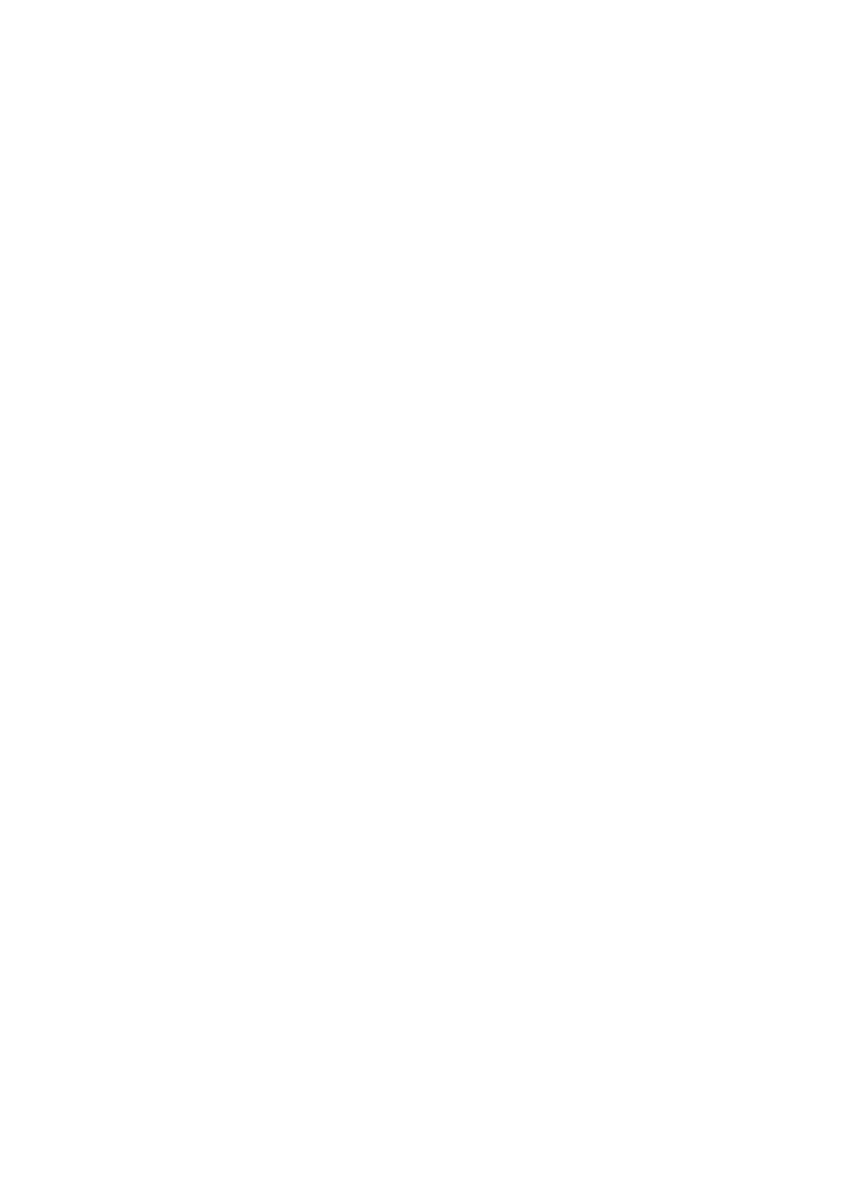
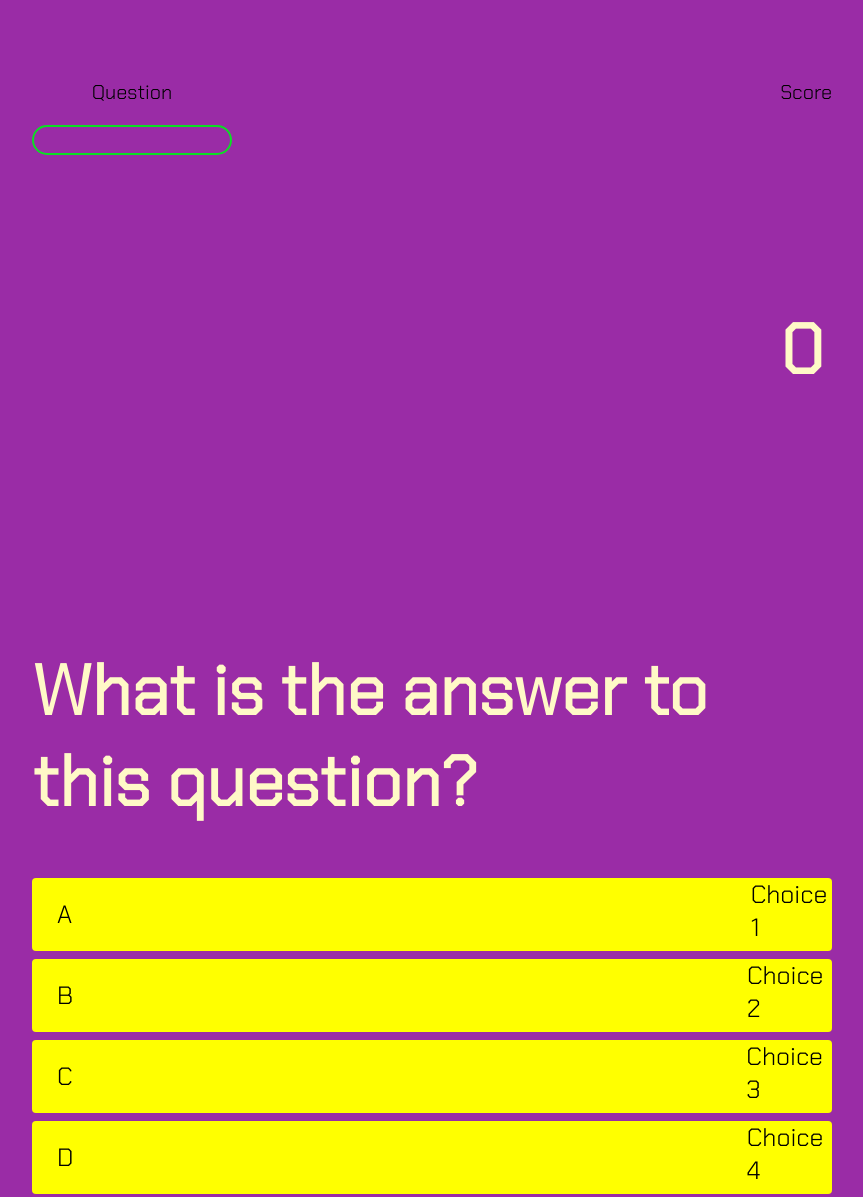
Before and after one commit to elvaplazola/Milestone, a plain HTML site: page game.html in a window 1280 px wide. Shown: the whole page, without its empty margins (208-1071 px from the left). Before the commit the page ends 800 px from the top, so only its background shows below. Drawn offline with Linux system fonts and the light colour scheme.

Commit message:
Question Page

```diff
--- a/game.css
+++ b/game.css
@@ -0,0 +1,56 @@
+body {
+    color: rgb(0, 0, 0);
+}
+.choice-container {
+    display: flex;
+    margin-bottom: 0.8rem;
+    width: 100%;
+    border-radius: 4px;
+    background: yellow;
+    font-size: 4rem;
+    min-width: 80rem;
+}
+.choice-container:hover {
+    cursor: pointer;
+    box-shadow: 0 0.4rem 0 rgb(255, 238, 0);
+    transform: scale(1.02);
+    transform: transform 100ms;
+}
+.choice-prefix {
+    padding: 2rem 2.5rem;
+    width: 100%;
+}
+.correct {
+    background: linear-gradient(32deg, rgb(43, 7, 241) 0%, rgb(8, 41, 255) 100%);
+}
+.incorrect {
+    background: linear-gradient(32deg rgba(230, 29, 29, 1)0%, rgb(224, 11, 11, 1) 100%);
+}
+#leo{
+    display: flex;
+    justify-content: space-between;
+}
+.leo-prefix {
+    text-align: center;
+    font-size: 2rem;
+}
+.leo-main-text {
+    text-align: center;
+}
+#progressBar {
+    width: 20rem;
+    height: 3rem;
+    border: 0.2rem solid rgb(11,223,36);
+    margin-top: 2rem;
+    border-radius: 50px;
+    overflow: hidden;
+}
+#progressBarFull {
+    height: 100%;
+    background: rgb(11,223,36) ;
+    width: 0%;
+}
+@media screen and (max-width: 768px) {
+    .choice-container{
+    min-width: 40rem;}
+}
--- a/game.html
+++ b/game.html
@@ -0,0 +1,53 @@
+<!DOCTYPE html>
+<html lang="en">
+<head>
+    <meta charset="UTF-8">
+    <meta http-equiv="X-UA-Compatible" content="IE=edge">
+    <meta name="viewport" content="width=device-width, initial-scale=1.0">
+    <title> Astrology Trivia Quiz Page</title>
+    <link rel="stylesheet" href="style.css">
+    <link rel="stylesheet" href="game.css">
+</head>
+<body>
+    <div class="container">
+        <div id="game" class="justify-center flex-column">
+        <div id="leo">
+            <div class="leo-item">
+                <p id="progressText" class="leo-prefix">
+                    Question
+                </p>
+                <div id="progressBar">
+                    <div id="progressBarFull"></div>
+                </div>
+            </div>
+<div class="leo-item">
+    <p class="leo-prefix">
+        Score
+    </p>
+    <h1 class="hud-main-text" id="score">
+        0
+    </h1>
+</div>
+        </div>
+        <h1 id="question">What is the answer to this question?</h1>
+        <div class="choice-container">
+           <p class="choice-prefix">A</p>
+           <p class="choice-text" data-number="1">Choice 1</p>
+        </div>
+        <div class="choice-container">
+            <p class="choice-prefix">B</p>
+            <p class="choice-text" data-number="2">Choice 2</p>
+         </div>
+         <div class="choice-container">
+            <p class="choice-prefix">C</p>
+            <p class="choice-text" data-number="3">Choice 3</p>
+         </div>
+         <div class="choice-container">
+            <p class="choice-prefix">D</p>
+            <p class="choice-text" data-number="4">Choice 4</p>
+         </div>
+    </div>
+</div>
+<script src="index.js">
+</body>
+</html>
--- a/style.css
+++ b/style.css
@@ -1,4 +1,4 @@
- @import url('https://fonts.googleapis.com/css2?family=Nova+Flat&display=swap');
+@import url('https://fonts.googleapis.com/css2?family=Chakra+Petch:ital,wght@0,300;1,600&family=Jost:wght@500&display=swap');
 
 :root {
     background-color: rgb(154, 44, 166);
@@ -8,12 +8,13 @@
     margin: 0;
     padding: 0;
     font-size: 62.5%;
-    font-family: 'Nova Flat', cursive;
+    font-family: 'Chakra Petch', bold;
 }
 h1 {
-    font-size: 5.4rem;
-    color:white;
+    font-size: 7rem;
+    color:rgb(255, 249, 199);
     margin-bottom: 5rem;
+    margin-top: 20rem;
 }
 h2{
     font-size: 4.2rem;
@@ -27,7 +28,7 @@ h2{
     align-items: center;
     max-width: 80rem;
     margin: 0 auto;
-    padding: 2rem;
+    padding: 5rem;
 }
 .flex-column {
     display: flex;
@@ -47,7 +48,7 @@ h2{
     display: none;
 }
 .btn {
-    font-size: 2.4rem;
+    font-size: 3rem;
     padding: 2rem 0;
     width: 30rem;
     text-align: center;
@@ -75,7 +76,11 @@ h2{
  #highscore-btn:hover {
     box-shadow: 0 0.4rem 1.4rem 0 rgba(255,255, 0, 0.5)
  }
- .fa-crown{
+ .fa-star{
     font-size: 2.5rem;
     margin-left: 1rem;
  }
+ .fa-moon {
+    font-size: 6rem;
+    margin-left: 1rem;
+ }
```
Also changed, not shown: index.html (+3 -2 lines).
